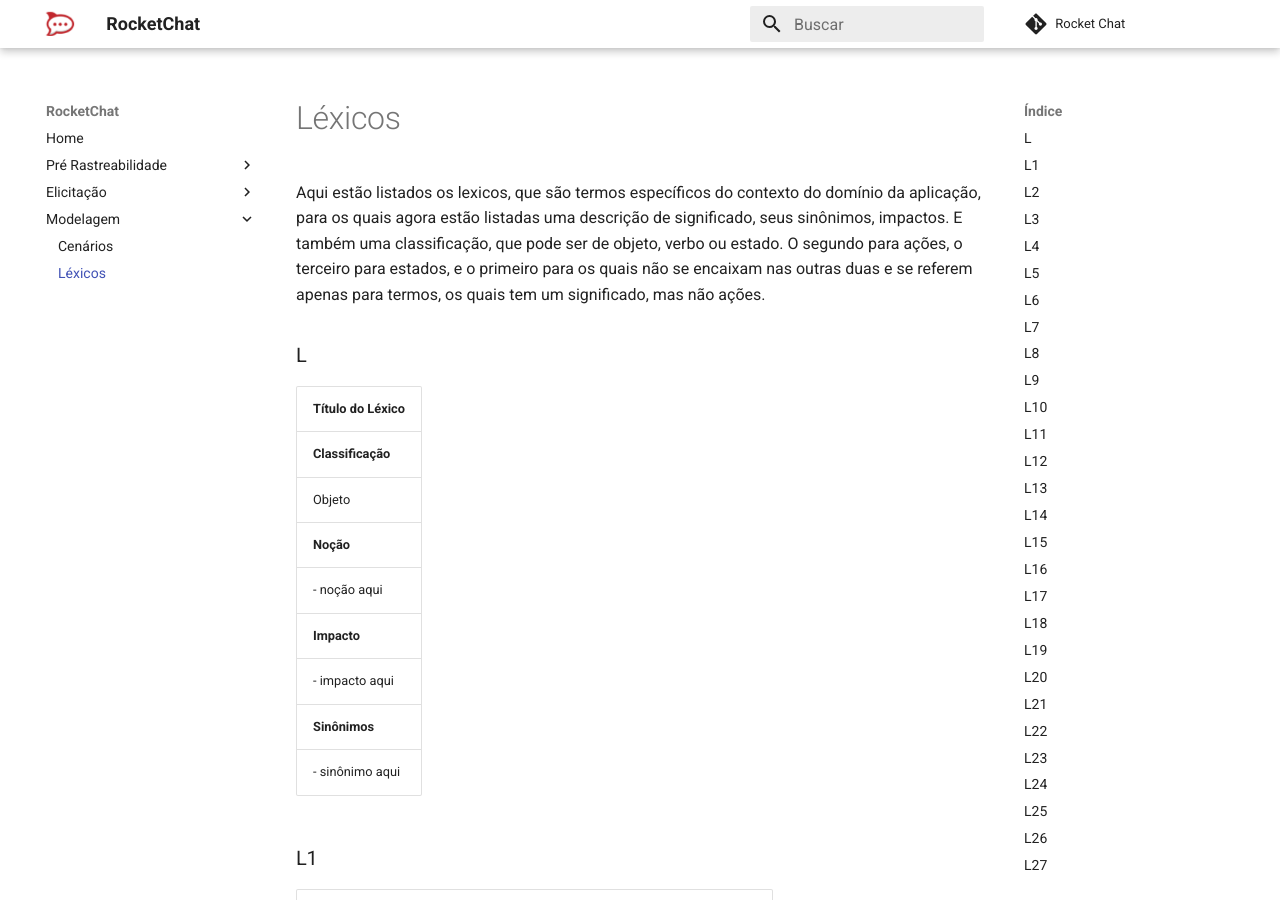
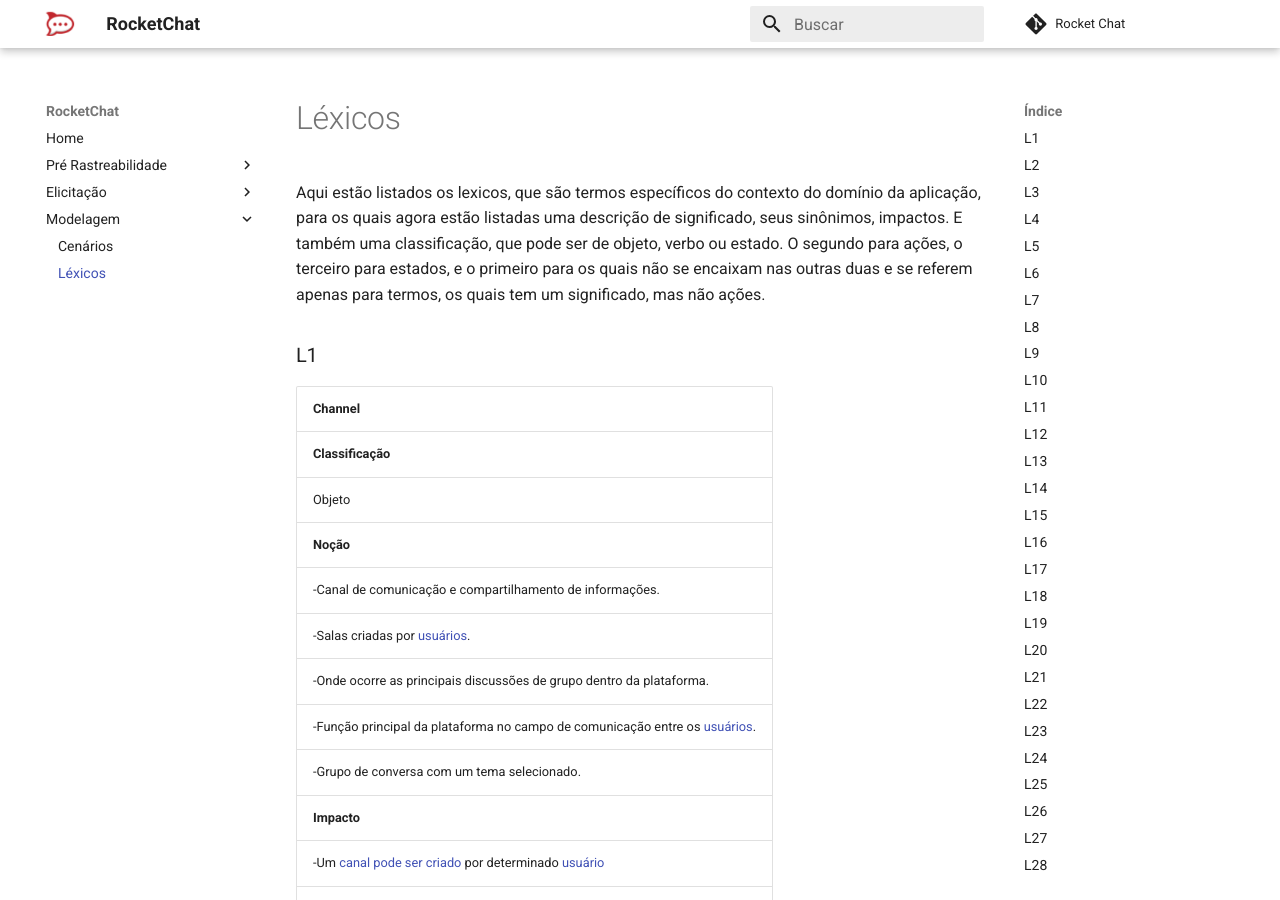
Before and after one commit to MarcosNBJ/2019.1-RocketChat, an MkDocs documentation site: the page built from docs/Modelagem/lexicos.md, in a window 1280 px wide and 900 px high. Built offline with MkDocs 1.6.1 and Material for MkDocs 9.7.7, drawn with Linux system fonts in a browser that asks for light colours; comment, search, counter and statistics services are not loaded.

Commit message:
Update lexicos.md

```diff
--- a/docs/Modelagem/lexicos.md
+++ b/docs/Modelagem/lexicos.md
@@ -3,18 +3,6 @@
 Aqui estão listados os lexicos, que são termos específicos do contexto do domínio da aplicação, para os quais agora estão listadas uma descrição de significado, seus sinônimos, impactos. E também uma classificação, que pode ser de objeto, verbo ou estado. O segundo para ações, o terceiro para estados, e o primeiro para os quais não se encaixam nas outras duas e se referem apenas para termos, os quais tem um significado, mas não ações.
 
 
-### L
-
-|**Título do Léxico**|
-|--|
-|**Classificação**|
-| Objeto|
-|**Noção**|
-| - noção aqui|
-|**Impacto** |
-| - impacto aqui|
-|**Sinônimos**|
-| - sinônimo aqui|
 
 ### L1
 
```
